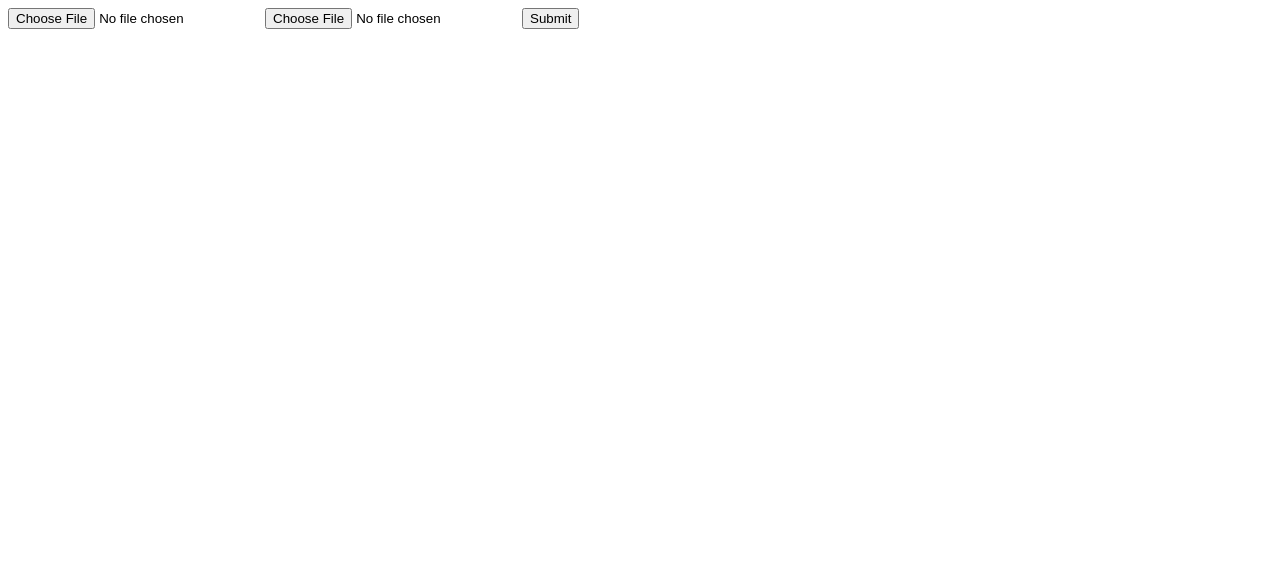
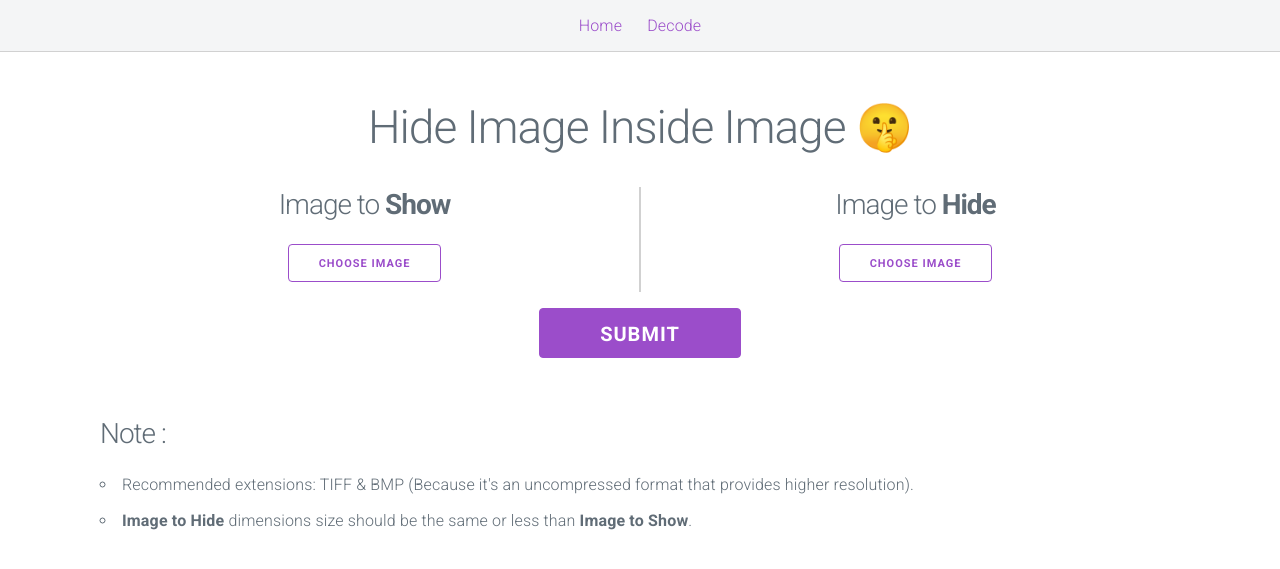
Before and after one commit to wahyubucil/steganography-exam, a Flask app: page / in a window 1280 px wide. Shown: the top 569 px of the page. Run offline with Flask 2, Linux system fonts and the light colour scheme; style sheets or scripts are compiled from the project's sources.

Commit message:
Complete styling index

```diff
--- a/assets/app.scss
+++ b/assets/app.scss
@@ -0,0 +1,65 @@
+header {
+  background: #f4f5f6;
+  border-bottom: 0.1rem solid #d1d1d1;
+  height: 5.2rem;
+  width: 100%;
+
+  nav {
+    display: flex;
+    justify-content: center;
+
+    a {
+      font-size: 1.6rem;
+      line-height: 5.2rem;
+
+      &:last-child {
+        margin-left: 2.5rem;
+      }
+    }
+  }
+}
+
+main {
+  margin-top: 48px;
+}
+
+.title {
+  text-align: center;
+}
+
+.form {
+  margin-top: 32px;
+  text-align: center;
+}
+
+.image-container {
+  padding: 0 24px;
+
+  input[type="file"] {
+    display: none;
+  }
+
+  img {
+    display: block;
+    margin-bottom: 16px;
+    width: 100%;
+  }
+}
+
+.separator {
+  background: #d1d1d1;
+  flex-shrink: 0;
+  width: 2px;
+}
+
+.submit-btn {
+  font-size: 2rem;
+  height: 5rem;
+  line-height: 5rem;
+  margin-top: 16px;
+  padding: 0 6rem;
+}
+
+.note {
+  margin-top: 48px;
+}
--- a/package.json
+++ b/package.json
@@ -10,6 +10,8 @@
   },
   "devDependencies": {
     "parcel-bundler": "^1.12.4",
+    "sass": "^1.32.5",
     "typescript": "^4.1.3"
-  }
+  },
+  "dependencies": {}
 }
--- a/templates/base.html
+++ b/templates/base.html
@@ -4,6 +4,10 @@
     <meta charset="UTF-8" />
     <meta name="viewport" content="width=device-width, initial-scale=1.0" />
     <title>Hide Image inside Image</title>
+    <link rel="stylesheet" href="https://fonts.googleapis.com/css?family=Roboto:300,300italic,700,700italic">
+    <link rel="stylesheet" href="https://cdnjs.cloudflare.com/ajax/libs/normalize/8.0.1/normalize.css">
+    <link rel="stylesheet" href="https://cdnjs.cloudflare.com/ajax/libs/milligram/1.4.1/milligram.css">
+    <link rel="stylesheet" href="{{ url_for('static', filename='app.css') }}">
   </head>
   <body>
     {% block content %}{% endblock %}
--- a/templates/decode/index.html
+++ b/templates/decode/index.html
@@ -1,7 +1,7 @@
 {% extends "base.html" %}
 
 {% block content %}
-<form action="/decode" method="POST" enctype="multipart/form-data">
+<form action="{{ url_for('decode') }}" method="POST" enctype="multipart/form-data">
   <input type="file" name="image" accept="image/*" required>
   <button type="submit">Submit</button>
 </form>
--- a/templates/main/index.html
+++ b/templates/main/index.html
@@ -1,9 +1,46 @@
 {% extends "base.html" %}
 
 {% block content %}
-<form action="/encode" method="POST" enctype="multipart/form-data">
-  <input type="file" name="show_image" accept="image/*" required>
-  <input type="file" name="hide_image" accept="image/*" required>
-  <button type="submit">Submit</button>
-</form>
+<header>
+  <div class="container">
+    <nav>
+      <a href="{{ url_for('main') }}">Home</a>
+      <a href="{{ url_for('decode') }}">Decode</a>
+    </nav>
+  </div>
+</header>
+<main>
+  <div class="container">
+    <h1 class="title">Hide Image Inside Image 🤫</h1>
+    <form action="{{ url_for('encode') }}" class="form" method="POST" enctype="multipart/form-data">
+      <div class="row">
+        <div class="column">
+          <div class="image-container">
+            <h3>Image to <strong>Show</strong></h3>
+            <div class="image-content"></div>
+            <label for="show_image" class="button button-outline">Choose Image</label>
+            <input type="file" name="show_image" accept="image/*" id="show_image" required>
+          </div>
+        </div>
+        <div class="separator"></div>
+        <div class="column">
+          <div class="image-container">
+            <h3>Image to <strong>Hide</strong></h3>
+            <div class="image-content"></div>
+            <label for="hide_image" class="button button-outline">Choose Image</label>
+            <input type="file" name="hide_image" accept="image/*" id="hide_image" required>
+          </div>
+        </div>
+      </div>
+      <button type="submit" class="button submit-btn">Submit</button>
+    </form>
+    <div class="note">
+      <h3>Note :</h3>
+      <ul>
+        <li>Recommended extensions: TIFF & BMP (Because it's an uncompressed format that provides higher resolution).</li>
+        <li><strong>Image to Hide</strong> dimensions size should be the same or less than <strong>Image to Show</strong></strong>.</li>
+      </ul>
+    </div>
+  </div>
+</main>
 {% endblock %}
```
Also changed, not shown: 1 other file.
